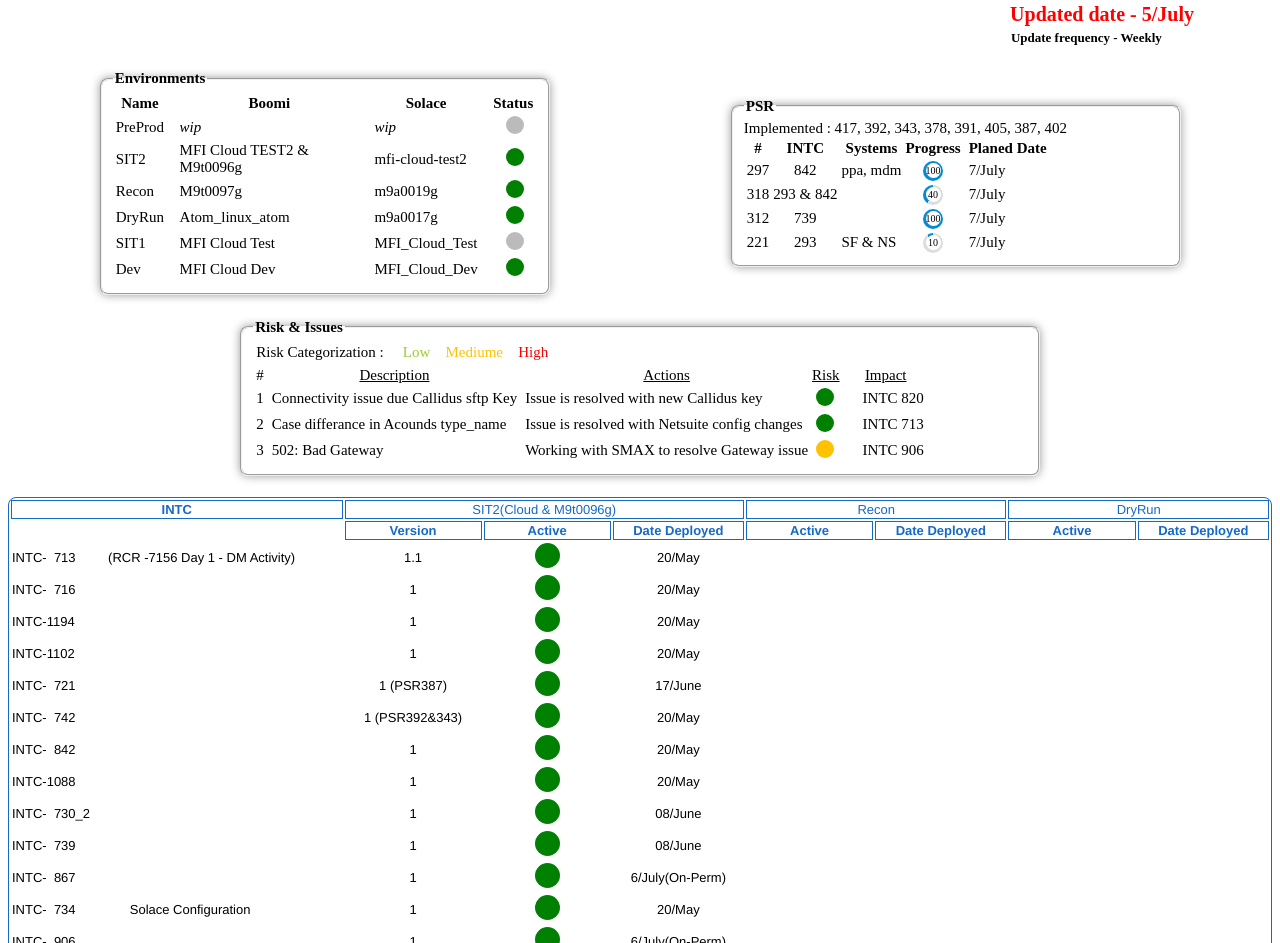
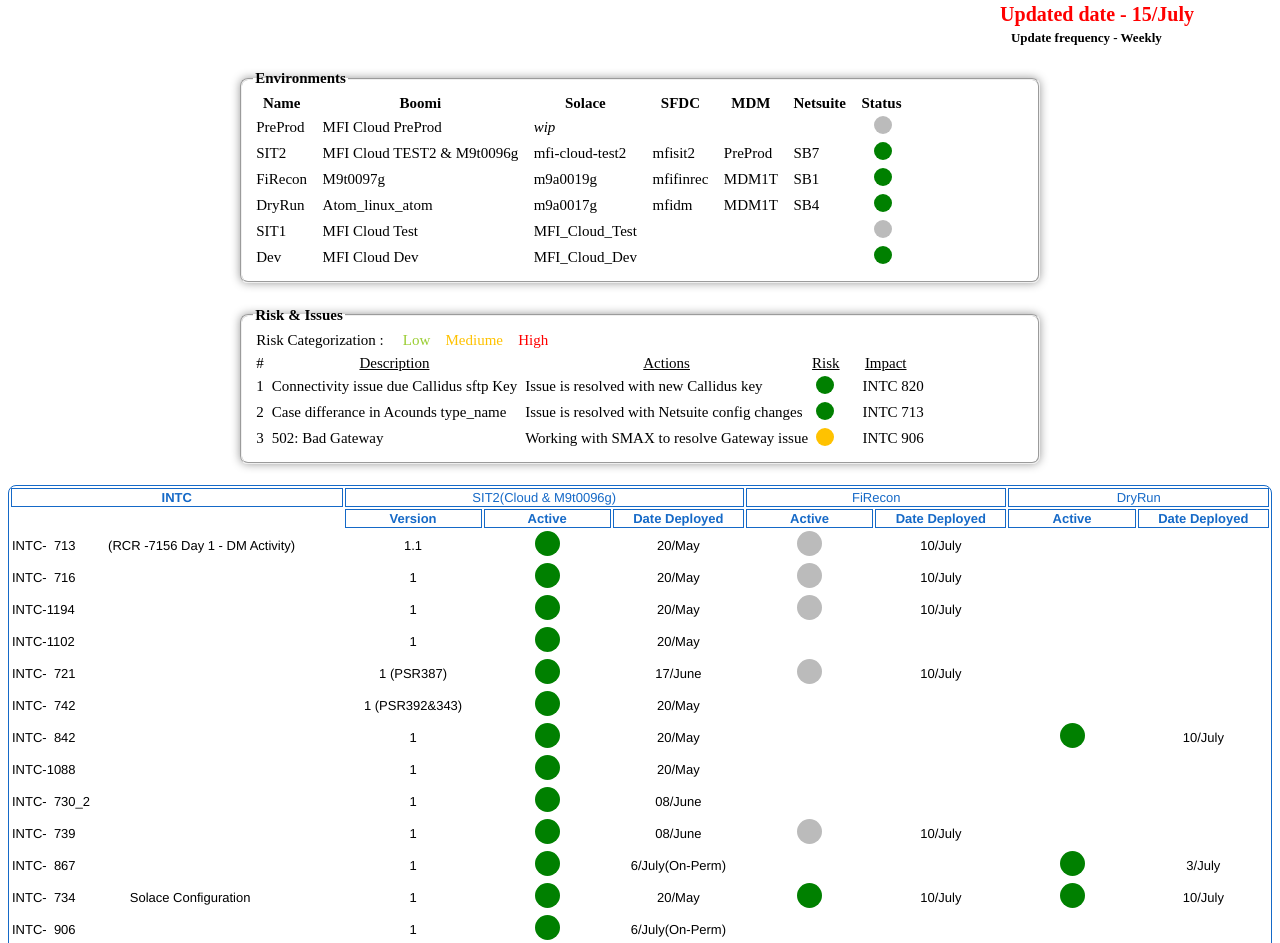
Before and after one commit to ShijoPJoseph/ProStatus, a website: page static/index.html in a window 1280 px wide. Shown: the part 112-1055 px from the top of the page. Drawn offline with Linux system fonts and the light colour scheme.

Commit message:
Update index.html

```diff
--- a/static/index.html
+++ b/static/index.html
@@ -188,7 +188,7 @@
 
 		   		       <td>
 						   <div style="text-align: right;font-size: 20px;color: red;font-family: SegoeUISemibold;">
-							   <b>Updated date - 5/July &nbsp;&nbsp;&nbsp;&nbsp;&nbsp;&nbsp;&nbsp;&nbsp;&nbsp;&nbsp;&nbsp;&nbsp;&nbsp;&nbsp;</b>
+							   <b>Updated date - 15/July &nbsp;&nbsp;&nbsp;&nbsp;&nbsp;&nbsp;&nbsp;&nbsp;&nbsp;&nbsp;&nbsp;&nbsp;&nbsp;&nbsp;</b>
 							</div>
                 	   </td>
 		   		     </tr>
@@ -221,7 +221,7 @@
 		        <tr>
 						   <td>
 
-						   <fieldset style="font-size: 15px;color: black;font-family: SegoeUISemibold;">
+						   <fieldset class="fieldsetwide" style="font-size: 15px;color: black;font-family: SegoeUISemibold;">
 								<legend><b>Environments</b></legend>
 								<table>
 								<!-- <tr>
@@ -236,15 +236,28 @@
 									<td>&nbsp;&nbsp;</td>
 									<td style="text-align: center;"><b> Solace</b></td>
 									<td>&nbsp;&nbsp;</td>
+									<td style="text-align: center;"><b> SFDC</b></td>
+									<td>&nbsp;&nbsp;</td>
+									<td style="text-align: center;"><b> MDM</b></td>
+									<td>&nbsp;&nbsp;</td>
+									<td style="text-align: center;"><b> Netsuite</b></td>
+									<td>&nbsp;&nbsp;</td>
 									<td style="text-align: center;"><b> Status</b></td>
 								</tr>
 								<tr>
 									<td>PreProd</td>
 									<td>&nbsp;&nbsp;</td>
+									<td>MFI Cloud PreProd</td>
+									<td>&nbsp;&nbsp;</td>
 									<td><i>wip</i></td>
 									<td>&nbsp;&nbsp;</td>
-									<td><i>wip</i></td>
-									<td>&nbsp;&nbsp;</td>
+									<td>&nbsp;&nbsp;</td>
+									<td>&nbsp;&nbsp;</td>
+									<td>&nbsp;&nbsp;</td>
+									<td>&nbsp;&nbsp;</td>
+									<td>&nbsp;&nbsp;</td>
+									<td>&nbsp;&nbsp;</td>
+
 									<td style="text-align: Center;">&nbsp;<span class="inactive"></span></td>
 								</tr>
 								<tr>
@@ -254,16 +267,30 @@
 									<td>&nbsp;&nbsp;</td>
 									<td>mfi-cloud-test2</td>
 									<td>&nbsp;&nbsp;</td>
+									<td>mfisit2</td>
+									<td>&nbsp;&nbsp;</td>
+									<td>PreProd</td>
+									<td>&nbsp;&nbsp;</td>
+									<td>SB7</td>
+									<td>&nbsp;&nbsp;</td>
+
 									<td style="text-align: Center;">&nbsp;<span class="active"></span></td>
 								</tr>
 
 								<tr>
-									<td>Recon</td>
+									<td>FiRecon</td>
 									<td>&nbsp;&nbsp;</td>
 									<td>M9t0097g</td>
 									<td>&nbsp;&nbsp;</td>
 									<td>m9a0019g</td>
 									<td>&nbsp;&nbsp;</td>
+									<td>mfifinrec</td>
+									<td>&nbsp;&nbsp;</td>
+									<td>MDM1T</td>
+									<td>&nbsp;&nbsp;</td>
+									<td>SB1</td>
+									<td>&nbsp;&nbsp;</td>
+
 									<td style="text-align: Center;">&nbsp;<span class="active"></span></td>
 								</tr>
 								<tr>
@@ -273,6 +300,12 @@
 									<td>&nbsp;&nbsp;</td>
 									<td>m9a0017g</td>
 									<td>&nbsp;&nbsp;</td>
+									<td>mfidm</td>
+									<td>&nbsp;&nbsp;</td>
+									<td>MDM1T</td>
+									<td>&nbsp;&nbsp;</td>
+									<td>SB4</td>
+									<td>&nbsp;&nbsp;</td>
 									<td style="text-align: Center;">&nbsp;<span class="active"></span></td>
 								</tr>
 								<tr>
@@ -282,6 +315,12 @@
 									<td>&nbsp;&nbsp;</td>
 									<td>MFI_Cloud_Test</td>
 									<td>&nbsp;&nbsp;</td>
+									<td>&nbsp;&nbsp;</td>
+									<td>&nbsp;&nbsp;</td>
+									<td>&nbsp;&nbsp;</td>
+									<td>&nbsp;&nbsp;</td>
+									<td>&nbsp;&nbsp;</td>
+									<td>&nbsp;&nbsp;</td>
 									<td style="text-align: Center;">&nbsp;<span class="inactive"></span></td>
 								</tr>
 								<tr>
@@ -290,6 +329,12 @@
 									<td>MFI Cloud Dev</td>
 									<td>&nbsp;&nbsp;</td>
 									<td>MFI_Cloud_Dev</td>
+									<td>&nbsp;&nbsp;</td>
+									<td>&nbsp;&nbsp;</td>
+									<td>&nbsp;&nbsp;</td>
+									<td>&nbsp;&nbsp;</td>
+									<td>&nbsp;&nbsp;</td>
+									<td>&nbsp;&nbsp;</td>
 									<td>&nbsp;&nbsp;</td>
 									<td style="text-align: Center;">&nbsp;<span class="active"></span></td>
 								</tr>
@@ -355,6 +400,7 @@
 							  </fieldset> -->
 
 						   </td>
+						   <!--
 						   <td>
 
 						   <fieldset style="font-size: 15px;color: black;font-family: SegoeUISemibold;">
@@ -363,11 +409,11 @@
 								<br>
 
 								<table>
-								<!-- <tr>
+								<tr>
 									<th style="text-align: left;">Name</th>
 									<th style="text-align: Center;">:</th>
 									<th style="text-align: right;">Click here to View </th>
-								</tr> -->
+								</tr>
 								<tr style="text-align: Center;">
 									<td><b>#</b></td>
 									<td style="text-align: center;"><b> INTC </b></td>
@@ -420,15 +466,15 @@
 									<td style="text-align: center;">293</td>
 									<td>SF & NS</td>
 									<td style="font-size: 10px;color: black;font-family: SegoeUISemibold;">
-									<div class="radialProgressBar progress-10">
-									  <div class="overlay" >10</div>
+									<div class="radialProgressBar progress-100">
+									  <div class="overlay" >100</div>
 									</div>
 		   		     				</td>
 
 									<td></td>
 									<td>7/July</td>
 								</tr>
-						<!--		<tr>
+								<tr>
 									<td>221</td>
 									<td></td>
 									<td>sf,ns</td>
@@ -554,7 +600,7 @@
 		   		     					INTC
 		   		     					</b></div></td>
 										<td style="border:1px solid;width: 150px" colspan="3"><div style="text-align: center;">SIT2(Cloud & M9t0096g)</div></td>
-										<td style="border:1px solid;width: 150px" colspan="2"><div style="text-align: center;">Recon</div></td>
+										<td style="border:1px solid;width: 150px" colspan="2"><div style="text-align: center;">FiRecon</div></td>
 
 										<td style="border:1px solid;width: 150px" colspan="2"><div style="text-align: center;">DryRun</div></td>
 		   		     				</tr>
@@ -593,7 +639,11 @@
 		   		     					</div></td><td style="width: 150px"><div style="text-align: center;">
 		   		     					20/May
 										</div></td>
-										<td></td>
+										<td style="width: 150px"><div style="text-align: center;">
+		   		     					<span class="undeployed"></span></div></td>
+										<td style="width: 150px"><div style="text-align: center;">
+		   		     					10/July
+										</div></td>
 		   		     				</tr>
 									<tr style="color: black">
 		   		     					<td style="width: 400px"> <div style="text-align: left;">
@@ -608,7 +658,12 @@
 		   		     					</div></td><td style="width: 150px"><div style="text-align: center;">
 		   		     					20/May
 										</div></td>
-										<td></td>
+										<td style="width: 150px"><div style="text-align: center;">
+		   		     					<span class="undeployed"></span></div></td>
+										<td style="width: 150px"><div style="text-align: center;">
+		   		     					10/July
+										</div></td>
+
 		   		     				</tr>
 									<tr style="color: black">
 		   		     					<td style="width: 400px"> <div style="text-align: left;">
@@ -622,7 +677,11 @@
 		   		     					</div></td><td style="width: 150px"><div style="text-align: center;">
 		   		     					20/May
 										</div></td>
-										<td></td>
+										<td style="width: 150px"><div style="text-align: center;">
+		   		     					<span class="undeployed"></span></div></td>
+										<td style="width: 150px"><div style="text-align: center;">
+		   		     					10/July
+										</div></td>
 		   		     				</tr>
 									<tr style="color: black">
 		   		     					<td style="width: 400px"> <div style="text-align: left;">
@@ -650,7 +709,11 @@
 		   		     					</div></td><td style="width: 150px"><div style="text-align: center;">
 		   		     					17/June
 										</div></td>
-										<td></td>
+										<td style="width: 150px"><div style="text-align: center;">
+		   		     					<span class="undeployed"></span></div></td>
+										<td style="width: 150px"><div style="text-align: center;">
+		   		     					10/July
+										</div></td>
 		   		     				</tr>
 									<tr style="color: black">
 		   		     					<td style="width: 400px"> <div style="text-align: left;">
@@ -679,7 +742,13 @@
 		   		     					</div></td><td style="width: 150px"><div style="text-align: center;">
 		   		     					20/May
 										</div></td>
-										<td></td>
+										<td>&nbsp;</td>
+										<td>&nbsp;</td>
+										<td style="width: 150px"><div style="text-align: center;">
+		   		     					<span class="deployed"></span></div></td>
+										<td style="width: 150px"><div style="text-align: center;">
+		   		     					10/July
+										</div></td>
 		   		     				</tr>
 									<tr style="color: black">
 		   		     					<td style="width: 400px"> <div style="text-align: left;">
@@ -724,7 +793,11 @@
 		   		     					</div></td><td style="width: 150px"><div style="text-align: center;">
 		   		     					08/June
 		   		     					</b></div></td>
-										<td></td>
+										<td style="width: 150px"><div style="text-align: center;">
+		   		     					<span class="undeployed"></span></div></td>
+										<td style="width: 150px"><div style="text-align: center;">
+		   		     					10/July
+										</div></td>
 		   		     				</tr>
 									<tr style="color: black">
 		   		     					<td style="width: 400px"> <div style="text-align: left;">
@@ -739,7 +812,13 @@
 		   		     					</div></td><td style="width: 150px"><div style="text-align: center;">
 		   		     					6/July(On-Perm)
 		   		     					</b></div></td>
-										<td></td>
+										<td>&nbsp;</td>
+										<td>&nbsp;</td>
+										<td style="width: 150px"><div style="text-align: center;">
+		   		     					<span class="deployed"></span></div></td>
+										<td style="width: 150px"><div style="text-align: center;">
+		   		     					3/July
+										</div></td>
 		   		     				</tr>
 									<tr style="color: black">
 		   		     					<td style="width: 400px"> <div style="text-align: left;">
@@ -754,7 +833,16 @@
 		   		     					</div></td><td style="width: 150px"><div style="text-align: center;">
 		   		     					20/May
 		   		     					</b></div></td>
-										<td></td>
+										<td style="width: 150px"><div style="text-align: center;">
+		   		     					<span class="deployed"></span></div></td>
+										<td style="width: 150px"><div style="text-align: center;">
+		   		     					10/July
+										</div></td>
+										<td style="width: 150px"><div style="text-align: center;">
+		   		     					<span class="deployed"></span></div></td>
+										<td style="width: 150px"><div style="text-align: center;">
+		   		     					10/July
+										</div></td>
 		   		     				</tr>
 									<tr style="color: black">
 		   		     					<td style="width: 400px"> <div style="text-align: left;">
```
